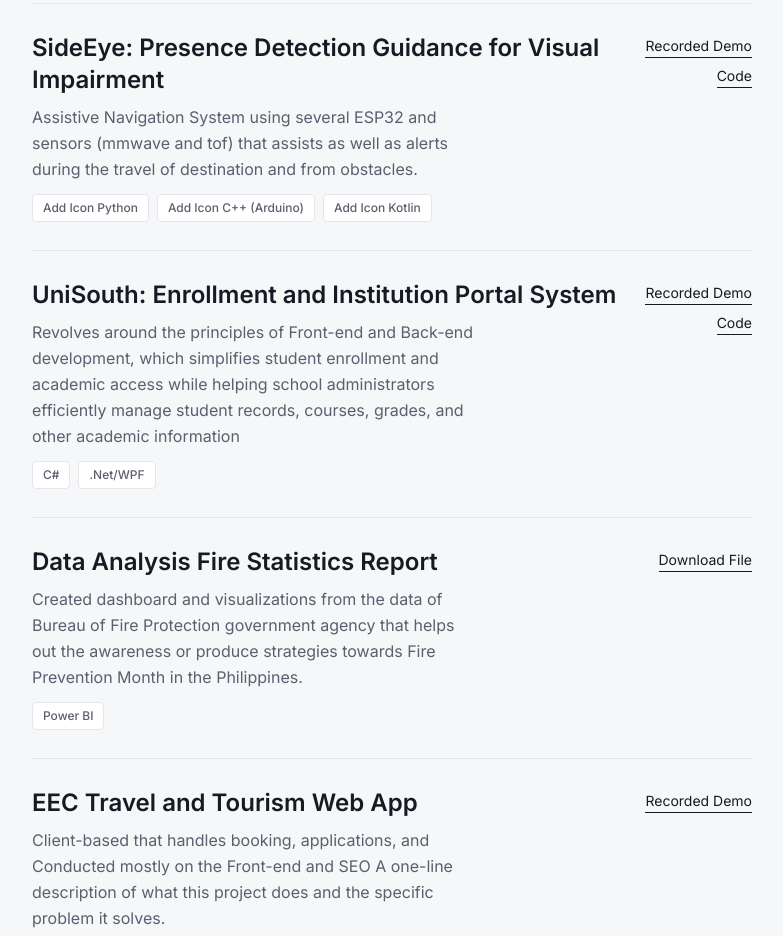
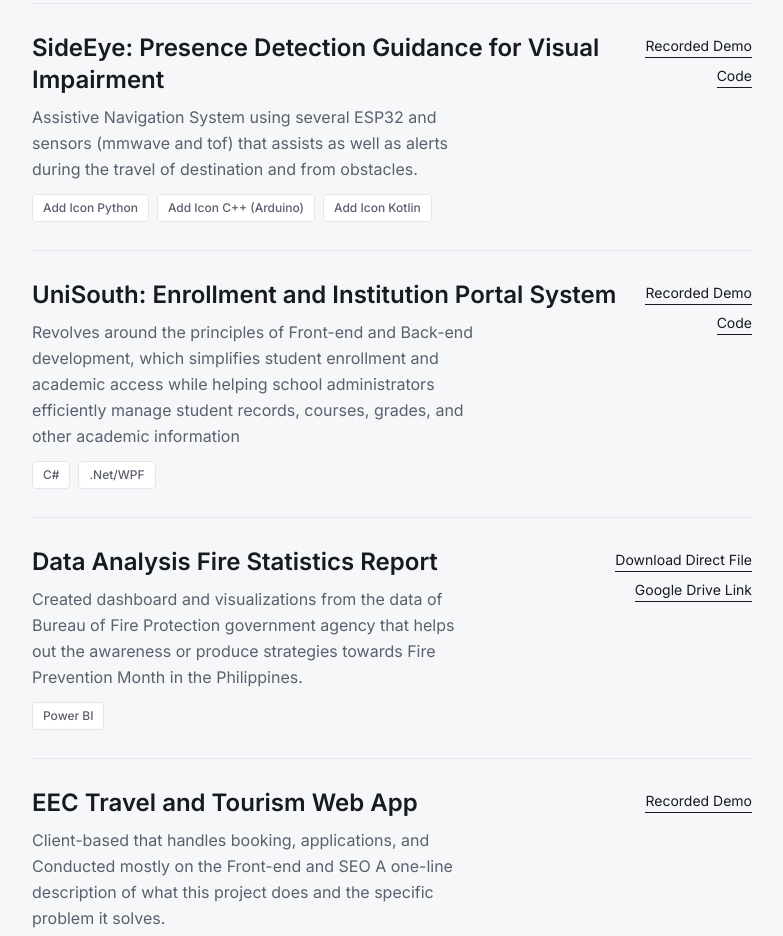
Before and after one commit to robinjerou/Web-App-Portfolio-Castillo, a plain HTML site: page index.html in a window 1280 px wide. Shown: the part 1212-2148 px from the top of the page, without its empty margins (248-1031 px from the left). Drawn offline with nearby package versions, Linux system fonts and the light colour scheme.

Commit message:
Fix image filename casing and file links

```diff
--- a/index.html
+++ b/index.html
@@ -93,7 +93,7 @@
 
       <div class="float-wrapper">
 
-        <img src="pictures/CASTILLO ROBIN (2).jpg" alt="Pictoral Portrait of Robin Jerou E. Castillo" class="fade-in-delay float-image w-full aspect-[4/5] object-cover rounded-lg border border-line">
+        <img src="pictures/castillorobinportrait.jpg" alt="Pictoral Portrait of Robin Jerou E. Castillo" class="fade-in-delay float-image w-full aspect-[4/5] object-cover rounded-lg border border-line">
         <div class="float-shadow"></div>
       </div>
     </section>
@@ -176,7 +176,9 @@
           </div>
         </div>
         <div class="flex sm:flex-col sm:items-end gap-4 sm:gap-2 sm:text-right sm:pt-1">
-          <a href="documents/finals fire statistics publish - castillo.pbix" target="_blank" rel="noopener noreferrer" class="link-underline text-sm text-ink hover:text-accentText">Download File</a>
+          <a href="documents/finals fire statistics publish - castillo.pbix" target="_blank" rel="noopener noreferrer" class="link-underline text-sm text-ink hover:text-accentText">Download Direct File</a>
+          <a href="https://drive.google.com/drive/folders/1Br9FkYF4MZz0lz1zTTSm1SMTS4LhqelX?usp=sharing" target="_blank" rel="noopener noreferrer" class="link-underline text-sm text-ink hover:text-accentText">Google Drive Link</a>
+
         </div>
       </div>
 
```
